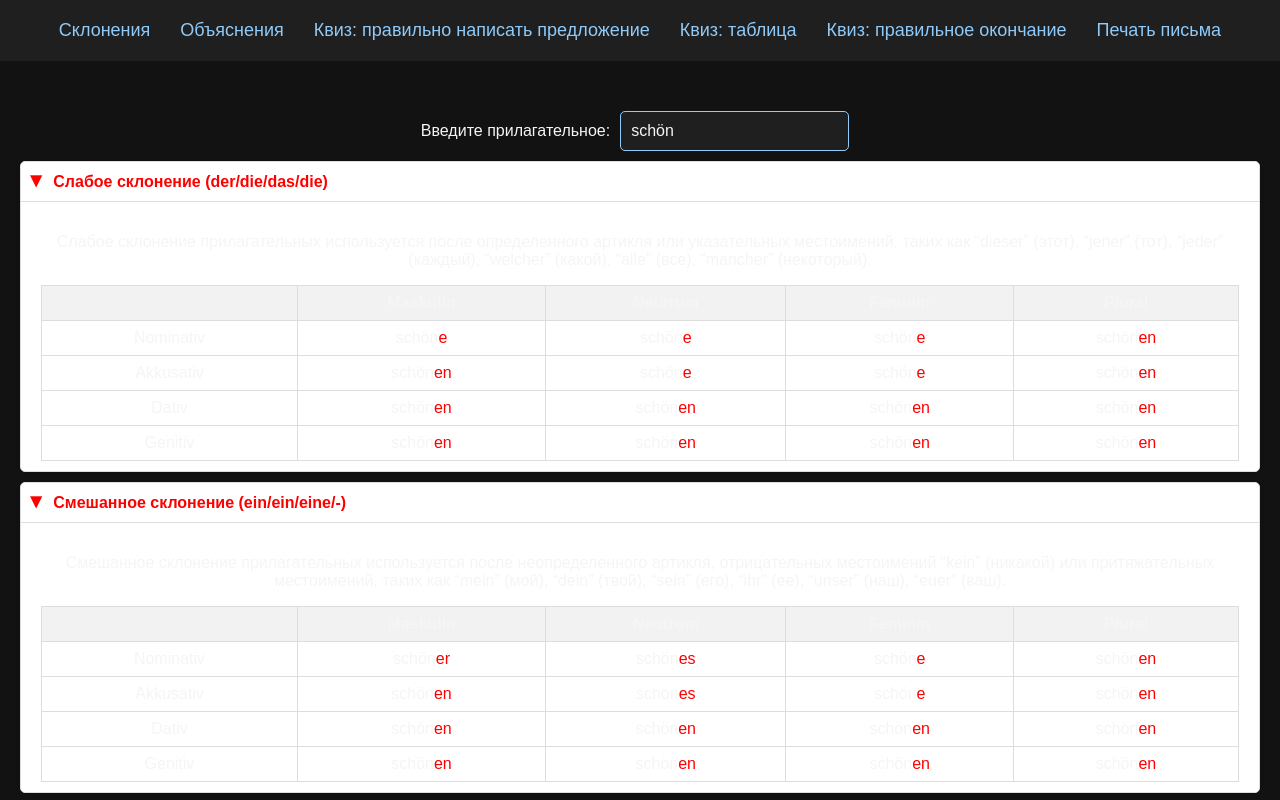
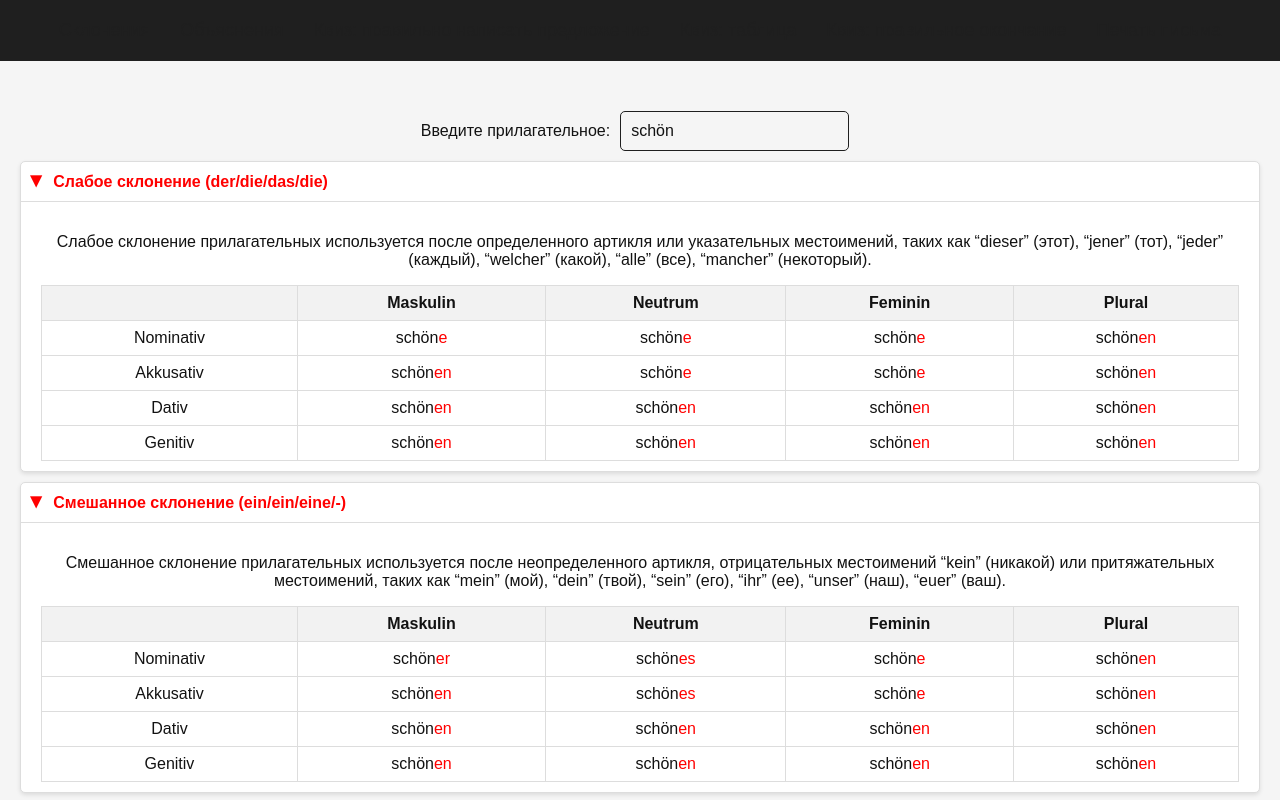
Before and after one commit to runasharp/german, a React (Create React App) app: page / in a window 1280 px wide. Shown: the top 800 px of the page. Built offline with nearby package versions, Linux system fonts and the light colour scheme.

Commit message:
Update App.css

```diff
--- a/src/App.css
+++ b/src/App.css
@@ -4,8 +4,8 @@ body {
   padding: 0;
   box-sizing: border-box;
   font-family: Arial, sans-serif;
-  background-color: #121212;
-  color: #f5f5f5;
+  background-color: #f5f5f5; /* Light grey background */
+  color: #121212;
 }
 
 .App {
@@ -35,14 +35,14 @@ header nav {
 }
 
 .nav-links a {
-  color: #90caf9;
+  color: #1f1f1f; /* Dark grey for better readability */
   text-decoration: none;
   font-size: 18px;
   transition: color 0.3s;
 }
 
 .nav-links a:hover {
-  color: #64b5f6;
+  color: #333; /* Slightly darker grey */
 }
 
 .main-content {
@@ -56,8 +56,8 @@ header nav {
 button {
   margin: 10px;
   padding: 10px 20px;
-  background-color: #90caf9;
-  color: #121212;
+  background-color: #1f1f1f; /* Dark grey button */
+  color: #f5f5f5; /* Light grey text */
   border: none;
   border-radius: 5px;
   cursor: pointer;
@@ -66,14 +66,14 @@ button {
 }
 
 button:hover {
-  background-color: #64b5f6;
+  background-color: #333; /* Slightly darker grey */
   transform: scale(1.05);
 }
 
 input {
-  color: #f5f5f5;
-  background-color: #1f1f1f;
-  border: 1px solid #90caf9;
+  color: #121212; /* Dark text color */
+  background-color: #f5f5f5; /* Light grey background */
+  border: 1px solid #1f1f1f; /* Dark grey border */
   border-radius: 5px;
   padding: 10px;
   margin: 10px;
@@ -90,10 +90,10 @@ input {
   height: 30px;
   padding: 10px;
   margin: 10px;
-  border: 1px solid #90caf9;
+  border: 1px solid #1f1f1f; /* Dark grey border */
   border-radius: 4px;
-  background-color: #1f1f1f;
-  color: #f5f5f5;
+  background-color: #f5f5f5; /* Light grey background */
+  color: #121212; /* Dark text color */
   font-size: 18px;
   outline: none;
 }
@@ -103,16 +103,16 @@ input {
   overflow-y: scroll;
   padding: 0;
   list-style-type: none;
-  border: 1px solid #90caf9;
+  border: 1px solid #1f1f1f; /* Dark grey border */
 }
 
 .typing-quiz .sentence-overview li {
   cursor: pointer;
   padding: 5px;
-  color: #90caf9;
-  background-color: #1f1f1f;
+  color: #1f1f1f; /* Dark grey text */
+  background-color: #f5f5f5; /* Light grey background */
 }
 
 .typing-quiz .sentence-overview li:hover {
-  background-color: #333;
+  background-color: #e0e0e0; /* Slightly darker grey */
 }
```
